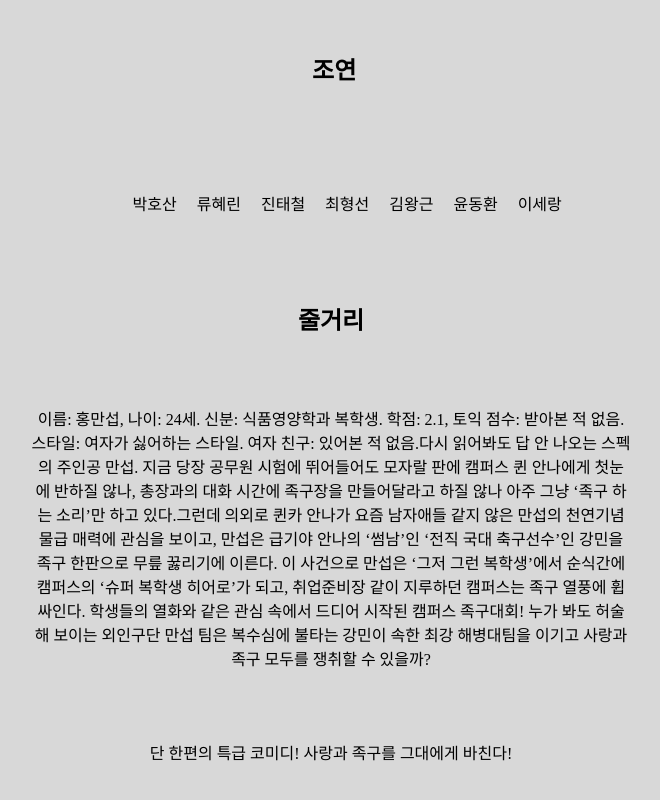
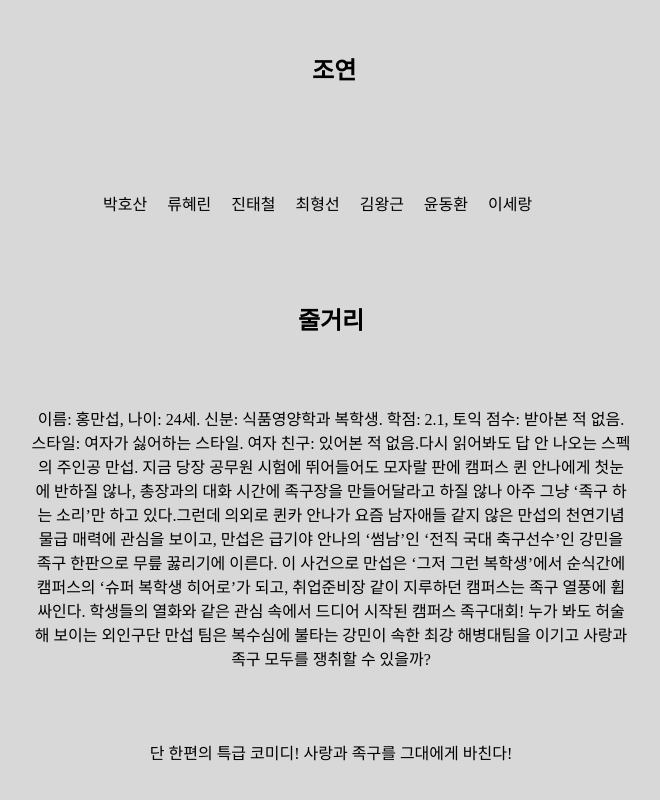
Before and after one commit to lotus24/lotus24.github.io, a plain HTML site: page leaflet.html in a window 1280 px wide. Shown: the part 1880-2680 px from the top of the page, without its empty margins (348-1008 px from the left). Drawn offline with Linux system fonts and the light colour scheme.

Commit message:
Update leaflet.html

```diff
--- a/leaflet.html
+++ b/leaflet.html
@@ -104,7 +104,7 @@
     .조연배우{
       position:relative;
      padding-top:25px;
-      left:19%;
+      left:15%;
 
 
     }
```
